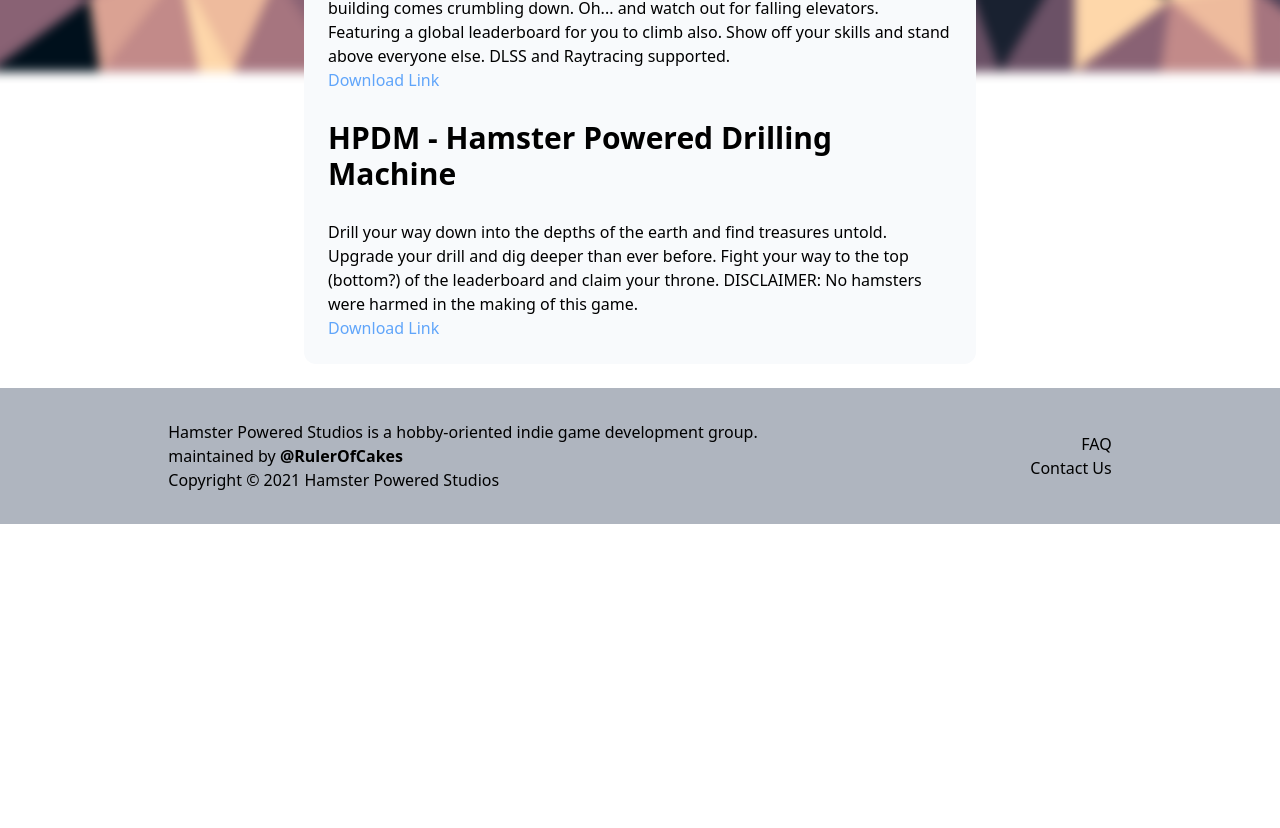
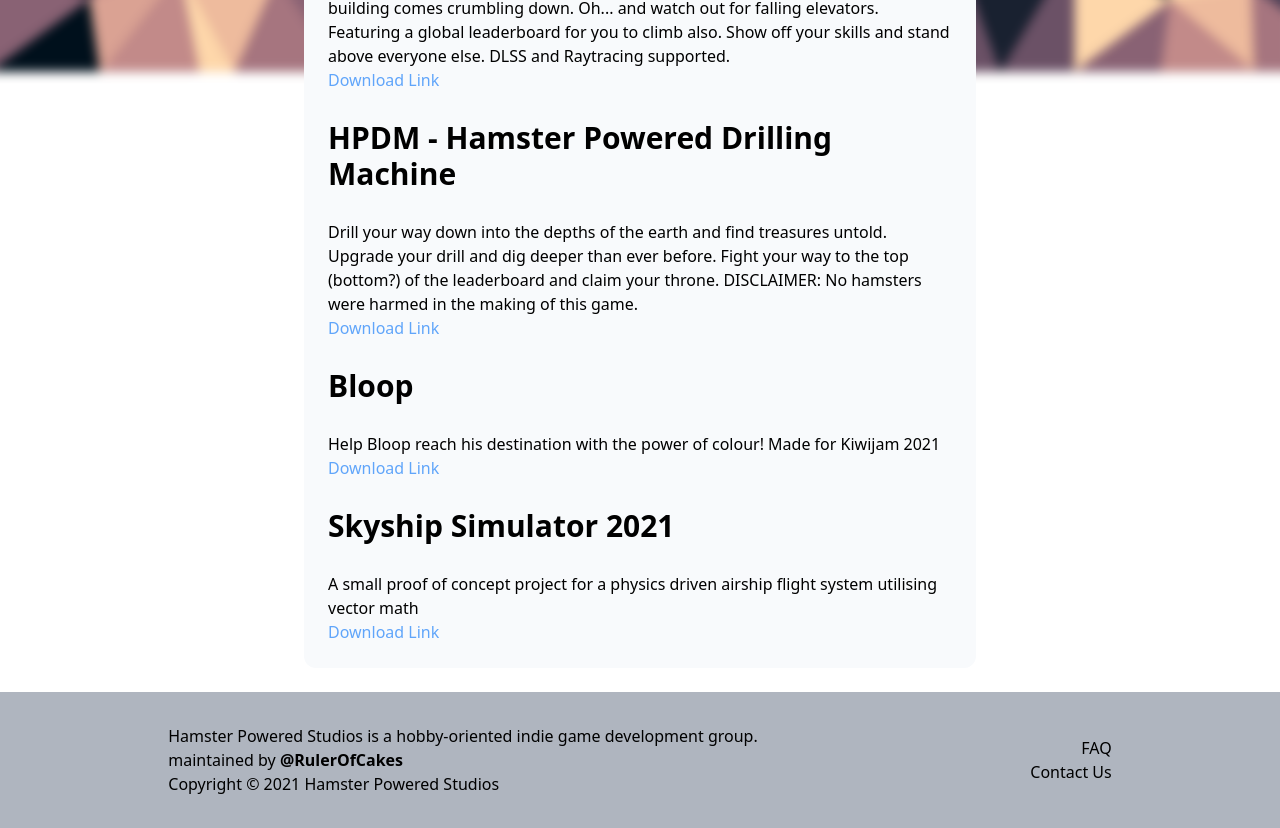
Before and after one commit to Hamster-Powered-Studio/devblog, a Next.js app: page /games in a window 1280 px wide. Shown: the part 736-1564 px from the top of the page. Before the commit the page ends 1260 px from the top, so only its background shows below. Built offline with nearby package versions, Linux system fonts and the light colour scheme.

Commit message:
Added games
Added 2 games to the carousel, adjusted some formatting on the About Us page

```diff
--- a/components/Utility/Carousel.tsx
+++ b/components/Utility/Carousel.tsx
@@ -90,7 +90,9 @@ const Carousel = ({
           </li>
         ))}
       </ul>
+
     </section>
+
   );
 };
 
--- a/pages/about/index.js
+++ b/pages/about/index.js
@@ -18,9 +18,12 @@ export default function Home({ allPostsData }) {
             Currently our group consists of three main members:
           </p>
           <p>
-            - Unbanshee: Capable of everything, leader of the group & main designer<br/>
-            - SilverBranch: Blueprint Programmer, UI Designer<br/>
-            - RulerOfCakes: C++ & Bluperint Programmer<br/>
+            <b>Vinnie Gray (Unbansheee) </b> <br/>
+            C++ and Blueprint Programmer, 3D Artist, Holy Deity<br/><br/>
+            <b>SilverBranch</b> <br/>
+            Blueprint Programmer, UI Designer<br/><br/>
+            <b>RulerOfCakes</b> <br/>
+            C++ & Bluperint Programmer, creator of this website<br/>
           </p>
         </section>
       </Layout>
--- a/pages/games/index.tsx
+++ b/pages/games/index.tsx
@@ -12,6 +12,14 @@ const images: imageInfo[] = [
     src: "/images/games/HPES_cover.png",
     alt: "Hamster Powered Elevator Shaft",
   },
+  {
+    src: "/images/games/Bloop_cover.png",
+    alt: "Bloop",
+  },
+  {
+    src: "/images/games/Skyship_cover.png",
+    alt: "Skyship Simulator 2021",
+  }
 ];
 export default function Home({ allPostsData }) {
   return (
@@ -57,6 +65,25 @@ export default function Home({ allPostsData }) {
           <Link href="https://unbansheee.itch.io/hpdm">
             <a className="text-blue-400">Download Link</a>
           </Link>
+          <h2 className="text-3xl font-semibold my-7">
+            Bloop
+          </h2>
+          <article>
+          Help Bloop reach his destination with the power of colour!
+          Made for Kiwijam 2021
+          </article>
+          <Link href="https://unbansheee.itch.io/bloop">
+            <a className="text-blue-400">Download Link</a>
+          </Link>
+          <h2 className="text-3xl font-semibold my-7">
+            Skyship Simulator 2021
+          </h2>
+          <article>
+          A small proof of concept project for a physics driven airship flight system utilising vector math
+          </article>
+          <Link href="https://unbansheee.itch.io/airship-simulator-2021">
+            <a className="text-blue-400">Download Link</a>
+          </Link>
         </section>
       </Layout>
     </>
```
Also changed, not shown: public/images/games/Bloop_cover.png (added), public/images/games/Skyship_cover.png (added).
